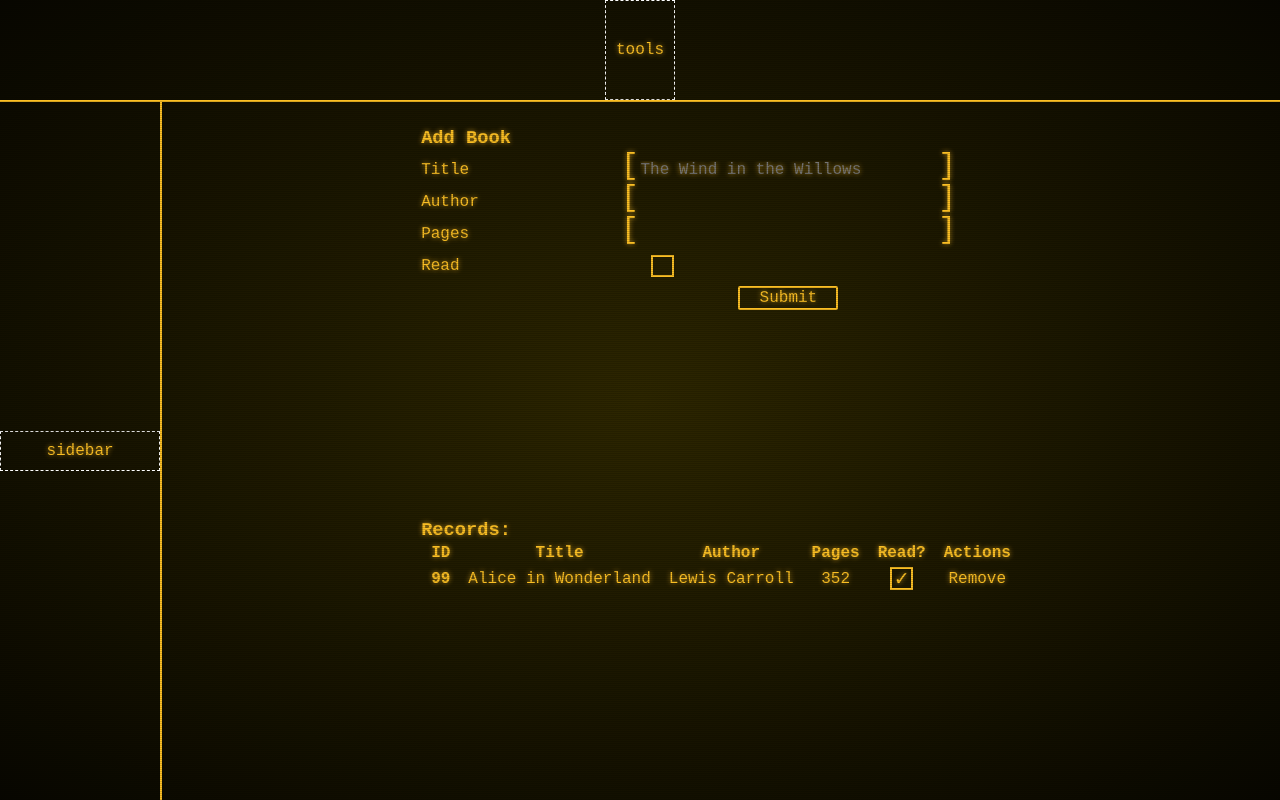
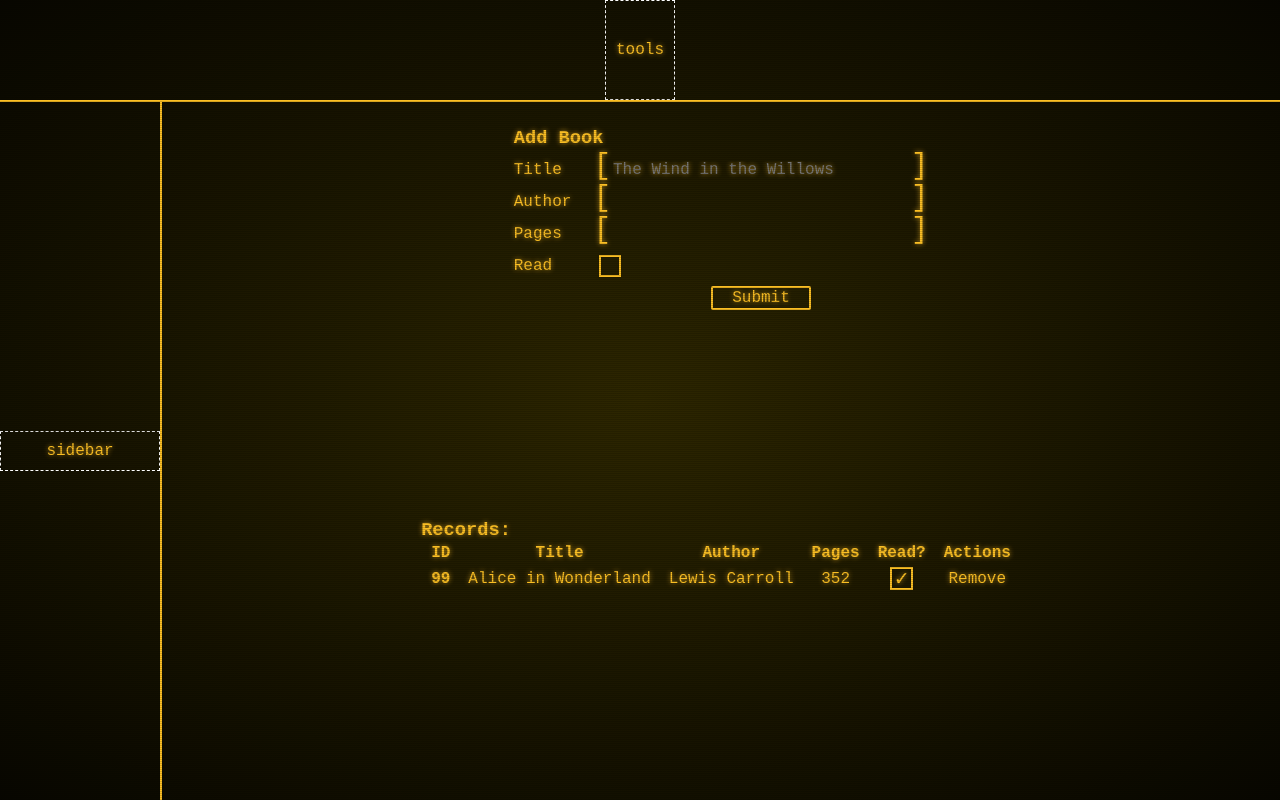
Before and after one commit to SpekkioKilwala/library, a plain HTML site: page index.html in a window 1280 px wide. Drawn offline with Linux system fonts and the light colour scheme.

Commit message:
Re-align form elements closer

```diff
--- a/style.css
+++ b/style.css
@@ -149,10 +149,11 @@ body {
 
 .form-add-book {
   display: grid;
-  grid-template-columns: 200px min-content 300px min-content;
+  grid-template-columns: 80px min-content 300px min-content;
   grid-template-rows: 2rem;
   grid-auto-rows: 2rem;
   align-items: center;
+  justify-self: center;
 }
 
 .form-add-book > div {
@@ -163,7 +164,7 @@ body {
 
 .form-add-book > input[type=checkbox] {
   grid-column: 2 / -1;
-  margin-left: 30px;
+  margin-left: 5px;
   justify-self: self-start;
 }
 
```
